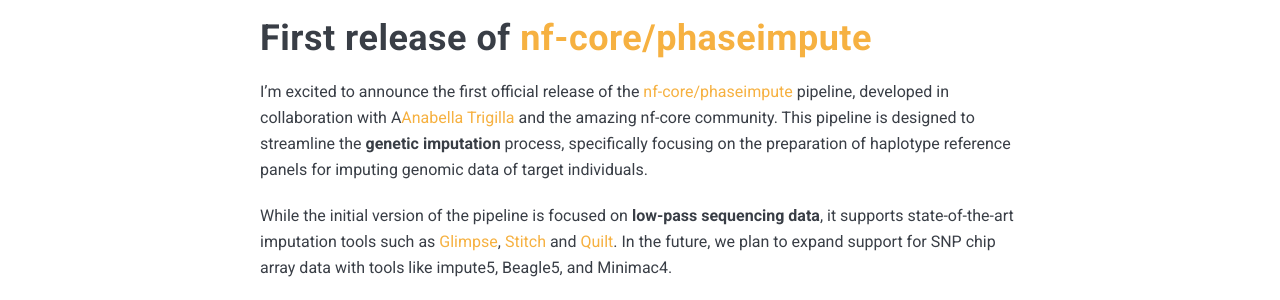
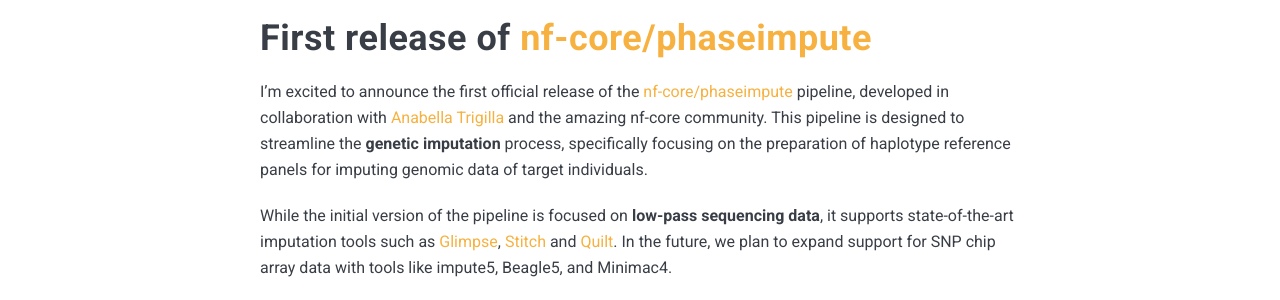
Before and after one commit to LouisLeNezet/louislenezet.github.io, a Jekyll site: the page built from _posts/2025-01-26-PhaseImpute-v1.0.0.md, in a window 1280 px wide and 900 px high, scrolled down 998 px. Shown: the part 178-478 px from the top of the window. Built offline with Jekyll 4.4.1, drawn with Linux system fonts in a browser that asks for light colours; nearby versions of some CDN libraries.

Commit message:
Fix mistake spelling

```diff
--- a/_posts/2025-01-26-PhaseImpute-v1.0.0.md
+++ b/_posts/2025-01-26-PhaseImpute-v1.0.0.md
@@ -12,7 +12,7 @@
 
 # First release of [nf-core/phaseimpute](https://nf-co.re/phaseimpute/1.0.0/)
 
-I’m excited to announce the first official release of the [nf-core/phaseimpute](https://nf-co.re/phaseimpute/1.0.0/) pipeline, developed in collaboration with A[Anabella Trigilla](https://github.com/atrigila) and the amazing nf-core community. This pipeline is designed to streamline the **genetic imputation** process, specifically focusing on the preparation of haplotype reference panels for imputing genomic data of target individuals.
+I’m excited to announce the first official release of the [nf-core/phaseimpute](https://nf-co.re/phaseimpute/1.0.0/) pipeline, developed in collaboration with [Anabella Trigilla](https://github.com/atrigila) and the amazing nf-core community. This pipeline is designed to streamline the **genetic imputation** process, specifically focusing on the preparation of haplotype reference panels for imputing genomic data of target individuals.
 
 While the initial version of the pipeline is focused on **low-pass sequencing data**, it supports state-of-the-art imputation tools such as [Glimpse](https://odelaneau.github.io/GLIMPSE/), [Stitch](https://github.com/rwdavies/STITCH) and [Quilt](https://github.com/rwdavies/QUILT). In the future, we plan to expand support for SNP chip array data with tools like impute5, Beagle5, and Minimac4.
 
```
